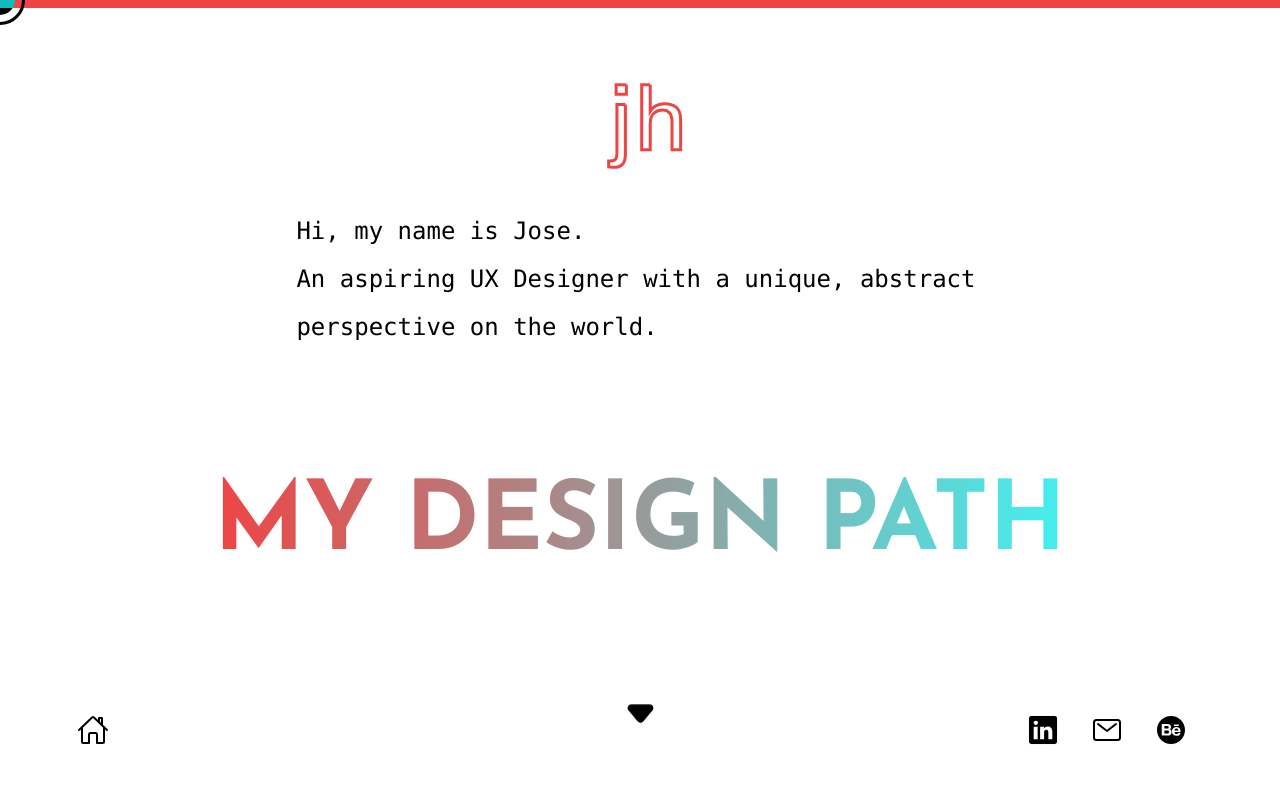
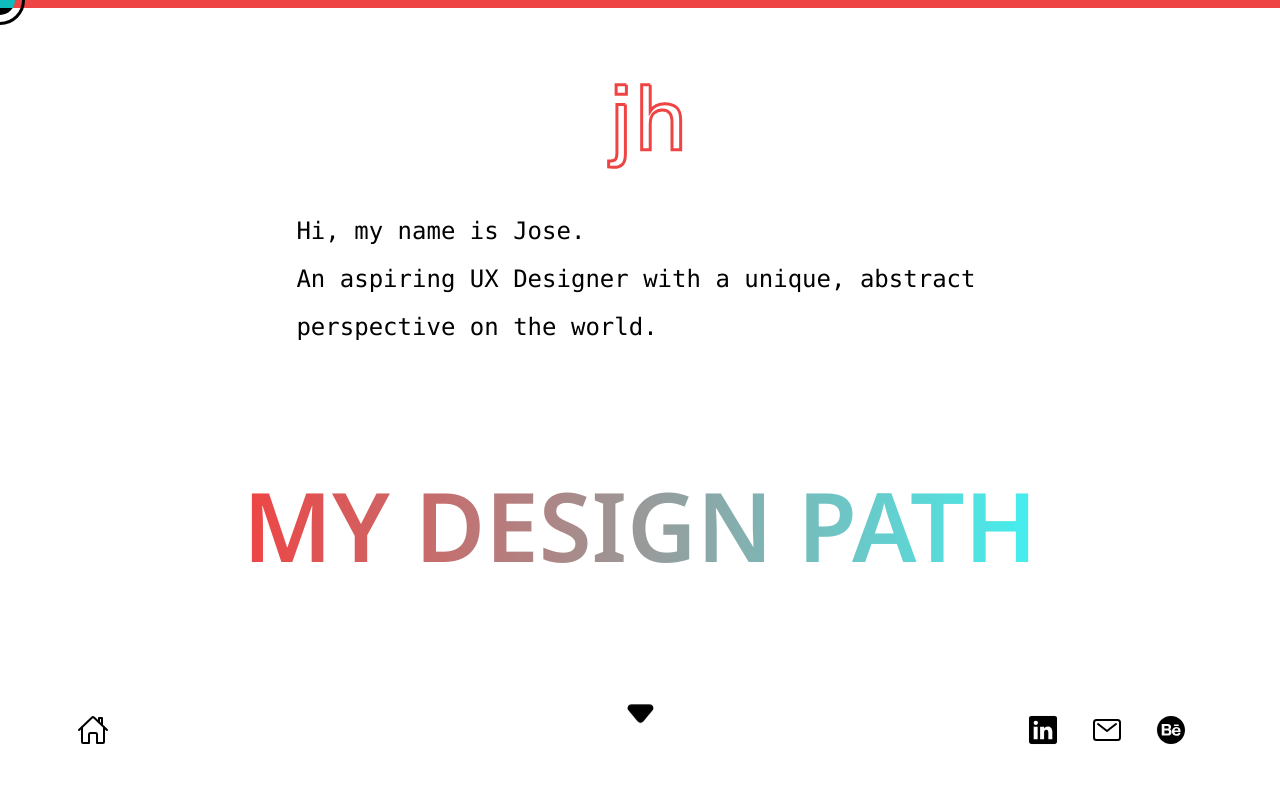
Before and after one commit to jhernandez-11/official-portfolio, a React (Create React App) app: page /about in a window 1280 px wide. Shown: the top 800 px of the page. Built offline with nearby package versions, Linux system fonts and the light colour scheme.

Commit message:
updated heading font

```diff
--- a/public/index.html
+++ b/public/index.html
@@ -28,7 +28,7 @@
     <link rel="preconnect" href="https://fonts.googleapis.com" />
     <link rel="preconnect" href="https://fonts.gstatic.com" crossorigin />
     <link
-      href="https://fonts.googleapis.com/css2?family=Josefin+Sans:ital,wght@0,100..700;1,100..700&display=swap"
+      href="https://fonts.googleapis.com/css2?family=Noto+Sans:ital,wght@0,100..900;1,100..900&display=swap"
       rel="stylesheet"
     />
     <!-- Swiper.js -->
--- a/src/components/SplashPage/SplashPage.css
+++ b/src/components/SplashPage/SplashPage.css
@@ -1,18 +1,10 @@
-.heading-text {
-  font-family: "Josefin Sans", sans-serif;
-  font-optical-sizing: auto;
-  font-weight: 700;
-  font-style: normal;
-}
-
 @media only screen and (max-width: 1024px) and (max-height: 640px) {
   .intro-text {
-    padding-top: .9rem;
+    padding-top: 0.9rem;
   }
 
   .heading-text {
     font-size: 3rem;
-    letter-spacing: .9rem;
-
+    letter-spacing: 0.9rem;
   }
 }
--- a/src/index.css
+++ b/src/index.css
@@ -21,8 +21,10 @@ main {
 }
 
 .heading-text {
-  font-family: "Josefin Sans", sans-serif;
+  font-family: "Noto Sans", sans-serif;
   font-optical-sizing: auto;
-  font-weight: 700;
+  font-weight: 600;
   font-style: normal;
+  font-variation-settings:
+    "wdth" 100;
 }
--- a/src/pages/About-Me/About.js
+++ b/src/pages/About-Me/About.js
@@ -5,7 +5,7 @@ const About = () => {
   return (
     <div className="about-cont w-full flex flex-col sm:flex-row items-center place-items-start">
       <div className="grid w-full sm:w-60 sm:place-content-center text-5xl mb-6 sm:text-7xl font-bold font-sans uppercase">
-        <p className="about-text sm:rotate-[-90deg] w-max">About Me</p>
+        <p className="heading-text sm:rotate-[-90deg] w-max">About Me</p>
       </div>
       <p className="font-mono text-lg md:pr-6">
         Hi there! I'm Jose, a passionate front-end developer and UX designer
--- a/src/pages/Contact/Contact.js
+++ b/src/pages/Contact/Contact.js
@@ -7,7 +7,7 @@ const Contact = () => {
   return (
     <div className="contact-cont relative w-full grid sm:grid-flow-col items-center sm:justify-center sm:flex-row">
       <div className="grid items-center w-full sm:w-60 sm:place-content-center text-5xl mb-6 sm:text-7xl font-bold font-sans uppercase">
-        <p className="contact-text sm:rotate-[-90deg] w-max">Contact Me</p>
+        <p className="heading-text sm:rotate-[-90deg] w-max">Contact Me</p>
       </div>
       <div className="grid place-items-center place-content-evenly h-full sm:pr-6">
         <p className="font-mono text-lg">
--- a/src/pages/Resume/Resume.js
+++ b/src/pages/Resume/Resume.js
@@ -6,7 +6,7 @@ const Resume = () => {
     <div className="resume-cont w-full flex flex-col md:flex-row items-center place-items-start">
       {/* Title Section */}
       <div className="grid w-full md:w-60 sm:place-content-center text-5xl mb-6 sm:text-7xl font-bold font-sans uppercase">
-        <p className="resume-text md:rotate-[-90deg] w-max">Resume</p>
+        <p className="heading-text md:rotate-[-90deg] w-max">Resume</p>
       </div>
 
       <div className="flex place-content-center items-center w-full sm:w-4/5 h-screen">
```
